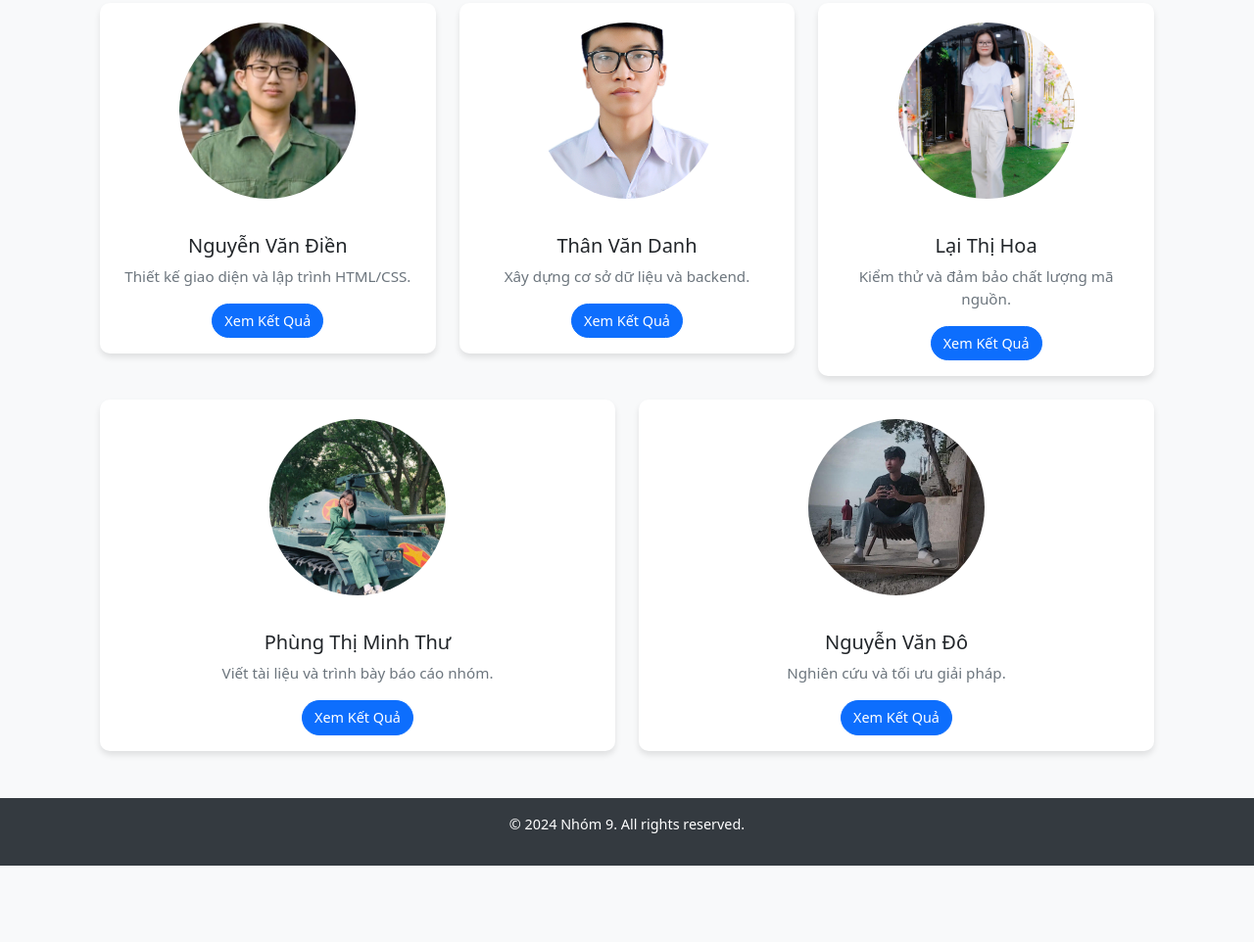
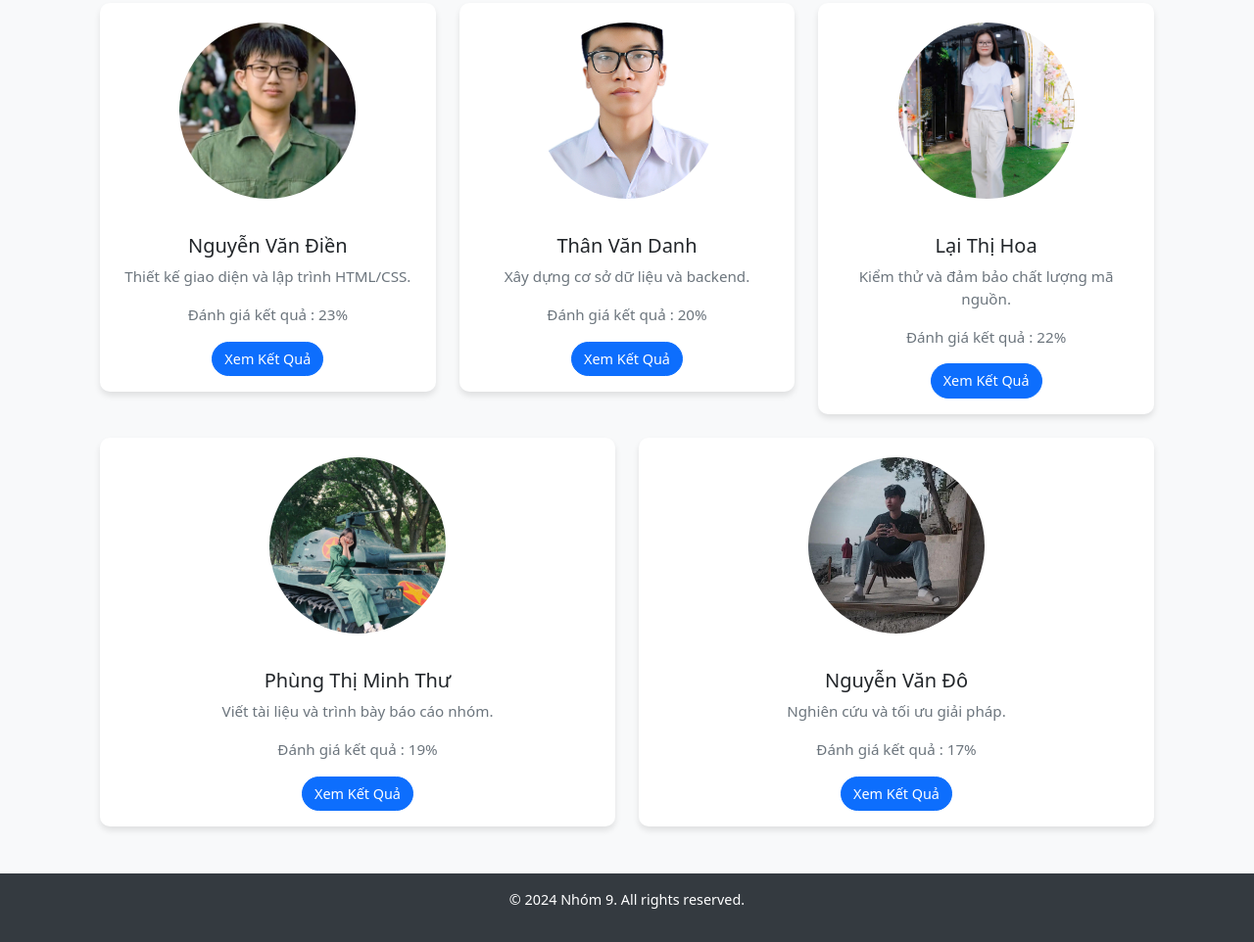
Before and after one commit to Diendznhatvutru/webnhom, a plain HTML site: page result.html in a window 1280 px wide. Shown: the part 197-1159 px from the top of the page at 98% size. Before the commit the page ends 1081 px from the top, so only its background shows below. Drawn offline with nearby package versions, Linux system fonts and the light colour scheme.

Commit message:
Update result.html

```diff
--- a/result.html
+++ b/result.html
@@ -115,6 +115,7 @@
             <div class="card-body">
               <h5 class="card-title">Nguyễn Văn Điền</h5>
               <p class="card-text">Thiết kế giao diện và lập trình HTML/CSS.</p>
+              <p class="card-text">Đánh giá kết quả : 23%</p>
               <a
                 href="https://diendznhatvutru.github.io/hci_23130061/Result.html"
                 class="btn btn-primary"
@@ -130,6 +131,7 @@
             <div class="card-body">
               <h5 class="card-title">Thân Văn Danh</h5>
               <p class="card-text">Xây dựng cơ sở dữ liệu và backend.</p>
+              <p class="card-text">Đánh giá kết quả : 20%</p>
               <a
                 href="https://thanvandanhh.github.io/profile/result.html"
                 class="btn btn-primary"
@@ -145,6 +147,7 @@
             <div class="card-body">
               <h5 class="card-title">Lại Thị Hoa</h5>
               <p class="card-text">Kiểm thử và đảm bảo chất lượng mã nguồn.</p>
+                <p class="card-text">Đánh giá kết quả : 22%</p>
               <a
                 href="https://laithihoa.github.io/Website_CaNhan/#tab4"
                 class="btn btn-primary"
@@ -163,6 +166,7 @@
             <div class="card-body">
               <h5 class="card-title">Phùng Thị Minh Thư</h5>
               <p class="card-text">Viết tài liệu và trình bày báo cáo nhóm.</p>
+              <p class="card-text">Đánh giá kết quả : 19%</p>
               <a
                 href="https://phungthu31.github.io/HCI23130317/result.html"
                 class="btn btn-primary"
@@ -178,6 +182,7 @@
             <div class="card-body">
               <h5 class="card-title">Nguyễn Văn Đô</h5>
               <p class="card-text">Nghiên cứu và tối ưu giải pháp.</p>
+              <p class="card-text">Đánh giá kết quả : 17%</p>
               <a
                 href="https://nguyenvandono1.github.io/website/#"
                 class="btn btn-primary"
```
